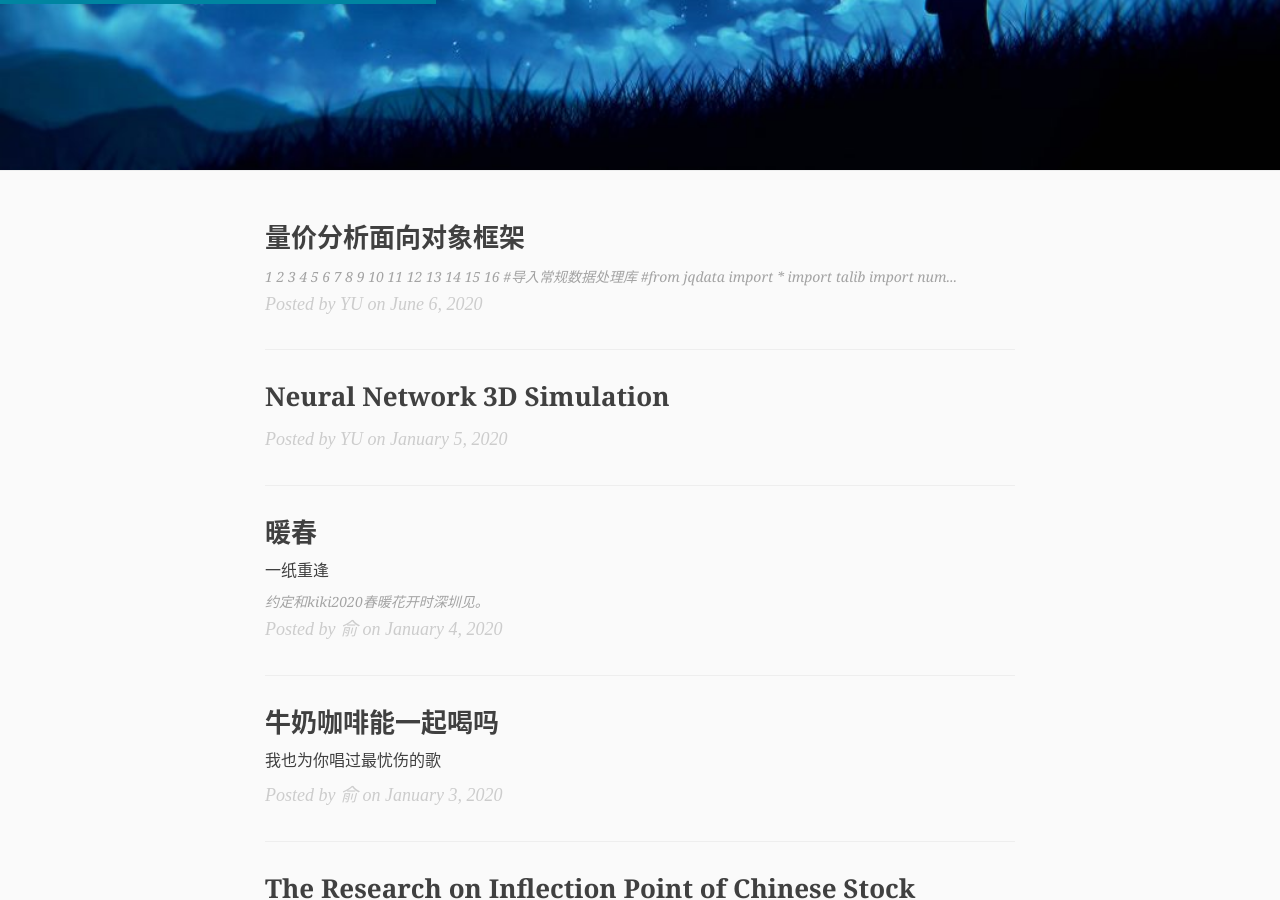
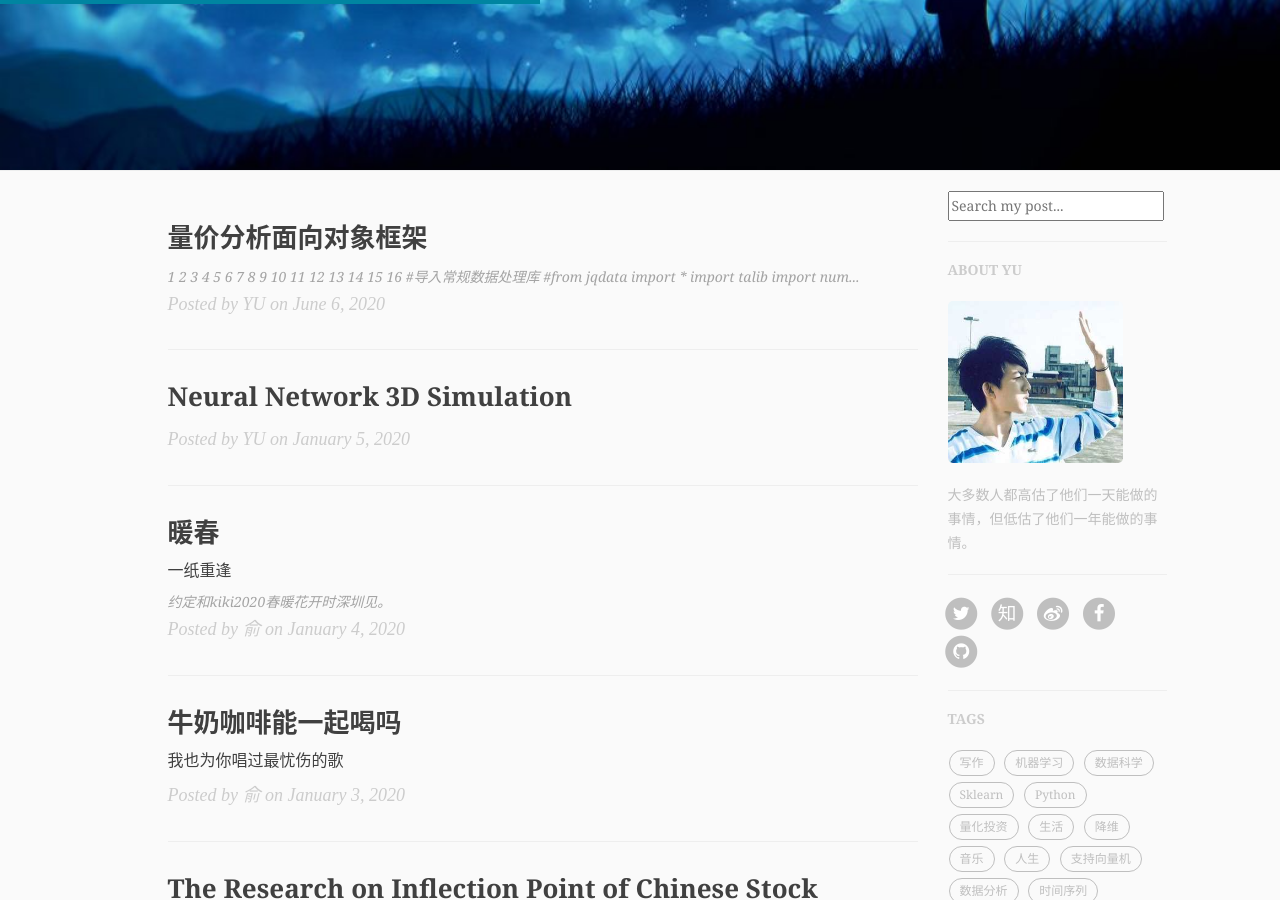
Before and after one commit to Kuankelife/leoblog, a Jekyll site: the page built from index.html, in a window 1280 px wide and 900 px high, scrolled down 490 px. Built offline with Jekyll 4.4.1, drawn with Linux system fonts in a browser that asks for light colours; nearby versions of some CDN libraries; the list of posts is cut into pages by our own code; comment, search, counter and statistics services are not loaded.

Commit message:
Update _config.yml

```diff
--- a/_config.yml
+++ b/_config.yml
@@ -83,7 +83,7 @@ ga_domain: ownyulife.top
 
 
 # Sidebar settings
-sidebar: false                        # whether or not using Sidebar.
+sidebar: true                       # whether or not using Sidebar.
 sidebar-about-description: "大多数人都高估了他们一天能做的事情，但低估了他们一年能做的事情。"
 sidebar-avatar: /img/face.jpg      # use absolute URL, seeing it's used in both `/` and `/about/`
 
@@ -94,7 +94,7 @@ featured-tags: true                     # whether or not using Feature-Tags
 featured-condition-size: 1              # A tag will be featured if the size of it is more than this condition value
 
 leancloud:
-  enable: true
+  enable: false
   app_id   :  dm0hjRoU45xHEAJ82R1WLDCx-gzGzoHsz
   app_key  :  IqwFcWmYDwjtgv9dCsqRzx9s
 
```
